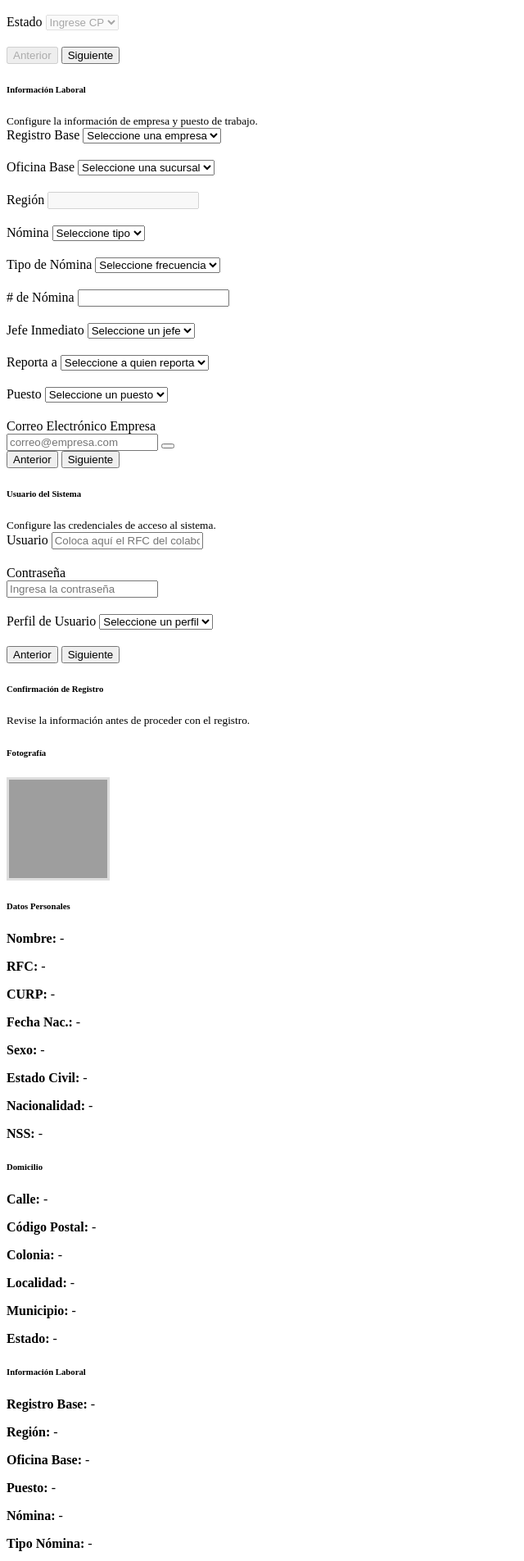
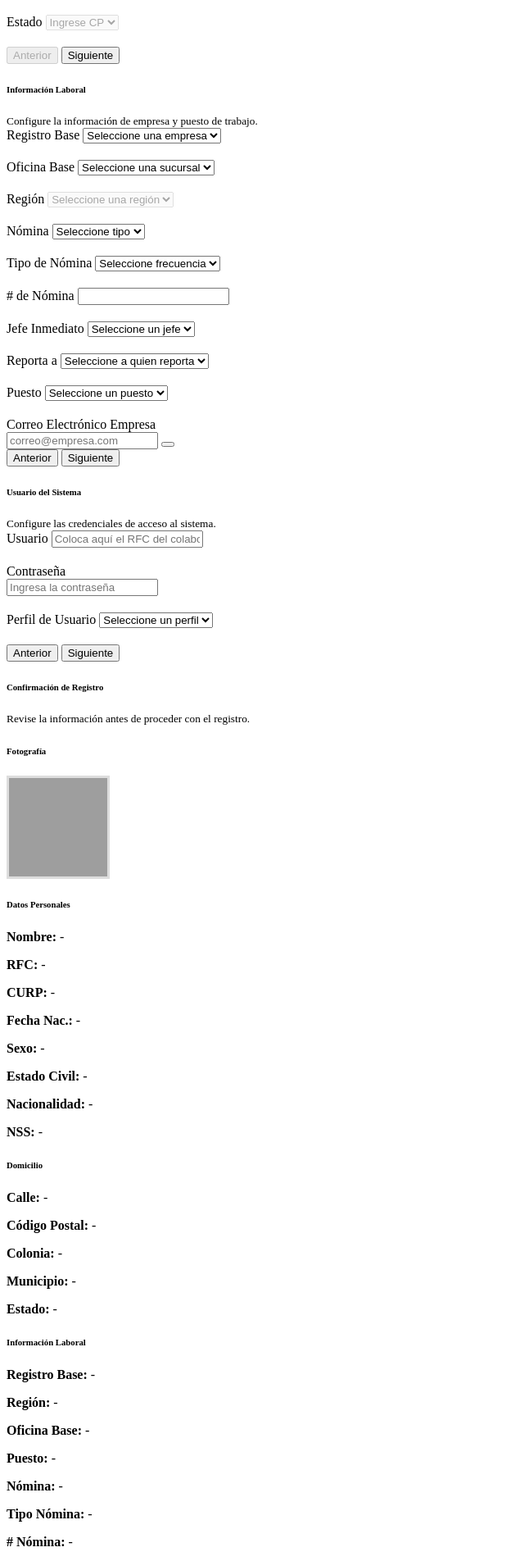
Before and after one commit to JonathanValdezMartinez26/SICOVI, a PHP site: page /views/rh_gestion.php in a window 1280 px wide. Shown: the part 1107-3011 px from the top of the page at 82% size, without its empty margins (0-640 px from the left). Run offline with PHP 8.4, Linux system fonts and the light colour scheme; grey boxes are pictures that could not be loaded.

Commit message:
Ajustes datos personales css

```diff
--- a/backend/views/rh_gestion.php
+++ b/backend/views/rh_gestion.php
@@ -119,18 +119,18 @@
                                     </div>
                                     <div class="col-md-10">
                                         <!-- Fila 1: Nombres completos -->
-                                        <div class="row g-3 mb-3">
-                                            <div class="col-md-4">
+                                        <div class="row">
+                                            <div class="col-md-4 mt-0">
                                                 <label for="nombre" class="form-label">Nombre(s)</label>
                                                 <input type="text" id="nombre" name="nombre" class="form-control mayusculas" maxlength="50">
                                                 <div class="fv-message text-danger small" style="min-height: 1.25rem"></div>
                                             </div>
-                                            <div class="col-md-4">
+                                            <div class="col-md-4 mt-0">
                                                 <label for="apellido1" class="form-label">Apellido Paterno</label>
                                                 <input type="text" id="apellido1" name="apellido1" class="form-control mayusculas" maxlength="50">
                                                 <div class="fv-message text-danger small" style="min-height: 1.25rem"></div>
                                             </div>
-                                            <div class="col-md-4">
+                                            <div class="col-md-4 mt-0">
                                                 <label for="apellido2" class="form-label">Apellido Materno</label>
                                                 <input type="text" id="apellido2" name="apellido2" class="form-control mayusculas" maxlength="50">
                                                 <div class="fv-message text-danger small" style="min-height: 1.25rem"></div>
@@ -138,8 +138,8 @@
                                         </div>
 
                                         <!-- Fila 2: Fecha nacimiento, sexo, RFC, CURP -->
-                                        <div class="row g-3 mb-3">
-                                            <div class="col-md-3">
+                                        <div class="row">
+                                            <div class="col-md-3 mt-0">
                                                 <label for="fechaNacimiento" class="form-label">Fecha de Nacimiento</label>
                                                 <div class="input-group input-group-merge cursor-pointer">
                                                     <input type="text" id="fechaNacimiento" name="fechaNacimiento" class="form-control" readonly>
@@ -147,7 +147,7 @@
                                                 </div>
                                                 <div class="fv-message text-danger small" style="min-height: 1.25rem"></div>
                                             </div>
-                                            <div class="col-md-3">
+                                            <div class="col-md-3 mt-0">
                                                 <label for="sexo" class="form-label">Sexo</label>
                                                 <select id="sexo" name="sexo" class="form-select">
                                                     <option value="" selected disabled>Seleccione</option>
@@ -156,12 +156,12 @@
                                                 </select>
                                                 <div class="fv-message text-danger small" style="min-height: 1.25rem"></div>
                                             </div>
-                                            <div class="col-md-3">
+                                            <div class="col-md-3 mt-0">
                                                 <label for="rfc" class="form-label">RFC</label>
                                                 <input type="text" id="rfc" name="rfc" class="form-control mayusculas" maxlength="13">
                                                 <div class="fv-message text-danger small" style="min-height: 1.25rem"></div>
                                             </div>
-                                            <div class="col-md-3">
+                                            <div class="col-md-3 mt-0">
                                                 <label for="curp" class="form-label">CURP</label>
                                                 <input type="text" id="curp" name="curp" class="form-control mayusculas" maxlength="18">
                                                 <div class="fv-message text-danger small" style="min-height: 1.25rem"></div>
@@ -169,8 +169,8 @@
                                         </div>
 
                                         <!-- Fila 3: Estado civil, nacionalidad, NSS -->
-                                        <div class="row g-3 mb-3">
-                                            <div class="col-md-4">
+                                        <div class="row">
+                                            <div class="col-md-4 mt-0">
                                                 <label for="estadoCivil" class="form-label">Estado Civil</label>
                                                 <select id="estadoCivil" name="estadoCivil" class="form-select">
                                                     <option value="" selected disabled>Seleccione</option>
@@ -183,12 +183,12 @@
                                                 </select>
                                                 <div class="fv-message text-danger small" style="min-height: 1.25rem"></div>
                                             </div>
-                                            <div class="col-md-4">
+                                            <div class="col-md-4 mt-0">
                                                 <label for="nacionalidad" class="form-label">Nacionalidad</label>
                                                 <input type="text" id="nacionalidad" name="nacionalidad" class="form-control mayusculas" value="MEXICANA" maxlength="50">
                                                 <div class="fv-message text-danger small" style="min-height: 1.25rem"></div>
                                             </div>
-                                            <div class="col-md-4">
+                                            <div class="col-md-4 mt-0">
                                                 <label for="nss" class="form-label">NSS (Número de Seguro Social)</label>
                                                 <input type="text" id="nss" name="nss" class="form-control" maxlength="11" pattern="[0-9]*" placeholder="11 dígitos (opcional)">
                                                 <div class="fv-message text-danger small" style="min-height: 1.25rem"></div>
@@ -196,32 +196,32 @@
                                         </div>
 
                                         <!-- Fila 4: Domicilio -->
-                                        <div class="row g-3">
-                                            <div class="col-md-12">
+                                        <div class="row">
+                                            <div class="col-md-9 mt-0">
                                                 <label for="calle" class="form-label">Calle y numero</label>
                                                 <input type="text" id="calle" name="calle" class="form-control" maxlength="150" placeholder="Calle, número exterior e interior">
                                                 <div class="fv-message text-danger small" style="min-height: 1.25rem"></div>
                                             </div>
-                                            <div class="col-md-3">
+                                            <div class="col-md-3 mt-0">
                                                 <label for="codigoPostal" class="form-label">Código Postal</label>
                                                 <input type="text" id="codigoPostal" name="codigoPostal" class="form-control" maxlength="5" pattern="[0-9]*" placeholder="5 dígitos">
                                                 <div class="fv-message text-danger small" style="min-height: 1.25rem"></div>
                                             </div>
-                                            <div class="col-md-3">
+                                            <div class="col-md-4 mt-0">
                                                 <label for="colonia" class="form-label">Colonia</label>
                                                 <select id="colonia" name="colonia" class="form-select" disabled>
                                                     <option value="">Ingrese CP</option>
                                                 </select>
                                                 <div class="fv-message text-danger small" style="min-height: 1.25rem"></div>
                                             </div>
-                                            <div class="col-md-3">
+                                            <div class="col-md-4 mt-0">
                                                 <label for="municipio" class="form-label">Municipio</label>
                                                 <select id="municipio" name="municipio" class="form-select" disabled>
                                                     <option value="">Ingrese CP</option>
                                                 </select>
                                                 <div class="fv-message text-danger small" style="min-height: 1.25rem"></div>
                                             </div>
-                                            <div class="col-md-3">
+                                            <div class="col-md-4 mt-0">
                                                 <label for="estado" class="form-label">Estado</label>
                                                 <select id="estado" name="estado" class="form-select" disabled>
                                                     <option value="">Ingrese CP</option>
@@ -249,8 +249,8 @@
                                     <h6 class="mb-0">Información Laboral</h6>
                                     <small>Configure la información de empresa y puesto de trabajo.</small>
                                 </div>
-                                <div class="row g-3">
-                                    <div class="col-md-4">
+                                <div class="row">
+                                    <div class="col-md-4 mt-0">
                                         <label for="empresaWizard" class="form-label">Registro Base</label>
                                         <select id="empresaWizard" name="empresaWizard" class="form-select">
                                             <option value="" selected disabled>Seleccione una empresa</option>
@@ -258,7 +258,7 @@
                                         </select>
                                         <div class="fv-message text-danger small" style="min-height: 1.25rem"></div>
                                     </div>
-                                    <div class="col-md-4">
+                                    <div class="col-md-4 mt-0">
                                         <label for="sucursalWizard" class="form-label">Oficina Base</label>
                                         <select id="sucursalWizard" name="sucursalWizard" class="form-select">
                                             <option value="" selected disabled>Seleccione una sucursal</option>
@@ -266,12 +266,15 @@
                                         </select>
                                         <div class="fv-message text-danger small" style="min-height: 1.25rem"></div>
                                     </div>
-                                    <div class="col-md-4">
+                                    <div class="col-md-4 mt-0">
                                         <label for="regionWizard" class="form-label">Región</label>
-                                        <input type="text" id="regionWizard" name="regionWizard" class="form-control" disabled>
+                                        <select id="regionWizard" name="regionWizard" class="form-select" disabled>
+                                            <option value="" selected disabled>Seleccione una región</option>
+                                            <?= $regiones ?? '' ?>
+                                        </select>
                                         <div class="fv-message text-danger small" style="min-height: 1.25rem"></div>
                                     </div>
-                                    <div class="col-md-4">
+                                    <div class="col-md-4 mt-0">
                                         <label for="nomina" class="form-label">Nómina</label>
                                         <select id="nomina" name="nomina" class="form-select">
                                             <option value="" selected disabled>Seleccione tipo</option>
@@ -281,7 +284,7 @@
                                         </select>
                                         <div class="fv-message text-danger small" style="min-height: 1.25rem"></div>
                                     </div>
-                                    <div class="col-md-4">
+                                    <div class="col-md-4 mt-0">
                                         <label for="tipoNomina" class="form-label">Tipo de Nómina</label>
                                         <select id="tipoNomina" name="tipoNomina" class="form-select">
                                             <option value="" selected disabled>Seleccione frecuencia</option>
@@ -291,12 +294,12 @@
                                         </select>
                                         <div class="fv-message text-danger small" style="min-height: 1.25rem"></div>
                                     </div>
-                                    <div class="col-md-4">
+                                    <div class="col-md-4 mt-0">
                                         <label for="numeroNomina" class="form-label"># de Nómina</label>
                                         <input type="text" id="numeroNomina" name="numeroNomina" class="form-control" maxlength="10">
                                         <div class="fv-message text-danger small" style="min-height: 1.25rem"></div>
                                     </div>
-                                    <div class="col-md-6">
+                                    <div class="col-md-6 mt-0">
                                         <label for="jefeInmediato" class="form-label">Jefe Inmediato</label>
                                         <select id="jefeInmediato" name="jefeInmediato" class="form-select">
                                             <option value="" selected disabled>Seleccione un jefe</option>
@@ -304,7 +307,7 @@
                                         </select>
                                         <div class="fv-message text-danger small" style="min-height: 1.25rem"></div>
                                     </div>
-                                    <div class="col-md-6">
+                                    <div class="col-md-6 mt-0">
                                         <label for="reporta" class="form-label">Reporta a</label>
                                         <select id="reporta" name="reporta" class="form-select">
                                             <option value="" selected disabled>Seleccione a quien reporta</option>
@@ -312,7 +315,7 @@
                                         </select>
                                         <div class="fv-message text-danger small" style="min-height: 1.25rem"></div>
                                     </div>
-                                    <div class="col-md-6">
+                                    <div class="col-md-6 mt-0">
                                         <label for="puesto" class="form-label">Puesto</label>
                                         <select id="puesto" name="puesto" class="form-select">
                                             <option value="" selected disabled>Seleccione un puesto</option>
@@ -326,7 +329,7 @@
                                         </select>
                                         <div class="fv-message text-danger small" style="min-height: 1.25rem"></div>
                                     </div>
-                                    <div class="col-6">
+                                    <div class="col-md-6 mt-0">
                                         <label for="correoEmpresa" class="form-label">Correo Electrónico Empresa</label>
                                         <div id="correosContainer">
                                             <div class="input-group mb-2">
@@ -413,10 +416,8 @@
                                             <img id="resumenFoto" src="/assets/img/misc/user.svg" alt="Foto de usuario" class="rounded-circle" style="width: 120px; height: 120px; object-fit: cover; border: 3px solid #ddd;">
                                         </div>
                                         <div class="card">
-                                            <div class="card-header">
-                                                <h6 class="mb-0">Datos Personales</h6>
-                                            </div>
                                             <div class="card-body">
+                                                <h6 class="mb-3 mt-3"><strong>Datos Personales</strong></h6>
                                                 <p class="mb-1"><strong>Nombre:</strong> <span id="resumenNombre">-</span></p>
                                                 <p class="mb-1"><strong>RFC:</strong> <span id="resumenRfc">-</span></p>
                                                 <p class="mb-1"><strong>CURP:</strong> <span id="resumenCurp">-</span></p>
@@ -424,21 +425,14 @@
                                                 <p class="mb-1"><strong>Sexo:</strong> <span id="resumenSexo">-</span></p>
                                                 <p class="mb-1"><strong>Estado Civil:</strong> <span id="resumenEstadoCivil">-</span></p>
                                                 <p class="mb-1"><strong>Nacionalidad:</strong> <span id="resumenNacionalidad">-</span></p>
-                                                <p class="mb-0"><strong>NSS:</strong> <span id="resumenNss">-</span></p>
-                                            </div>
-                                        </div>
+                                                <p class="mb-1"><strong>NSS:</strong> <span id="resumenNss">-</span></p>
 
-                                        <div class="card mt-3">
-                                            <div class="card-header">
-                                                <h6 class="mb-0">Domicilio</h6>
-                                            </div>
-                                            <div class="card-body">
+                                                <h6 class="mb-3 mt-3"><strong>Domicilio</strong></h6>
                                                 <p class="mb-1"><strong>Calle:</strong> <span id="resumenCalle">-</span></p>
                                                 <p class="mb-1"><strong>Código Postal:</strong> <span id="resumenCodigoPostal">-</span></p>
                                                 <p class="mb-1"><strong>Colonia:</strong> <span id="resumenColonia">-</span></p>
-                                                <p class="mb-1"><strong>Localidad:</strong> <span id="resumenLocalidad">-</span></p>
                                                 <p class="mb-1"><strong>Municipio:</strong> <span id="resumenMunicipio">-</span></p>
-                                                <p class="mb-0"><strong>Estado:</strong> <span id="resumenEstado">-</span></p>
+                                                <p class="mb-1"><strong>Estado:</strong> <span id="resumenEstado">-</span></p>
                                             </div>
                                         </div>
                                     </div>
```
Also changed, not shown: backend/controllers/CapHum.php (+33 -123 lines), backend/core/Model.php (+23 -0 lines), backend/models/CapHum.php (+41 -105 lines).
